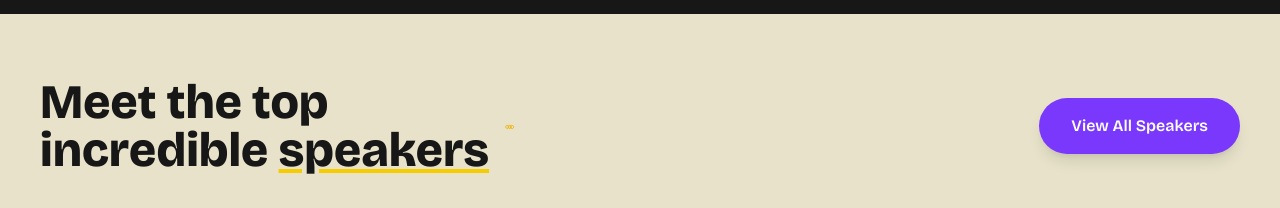
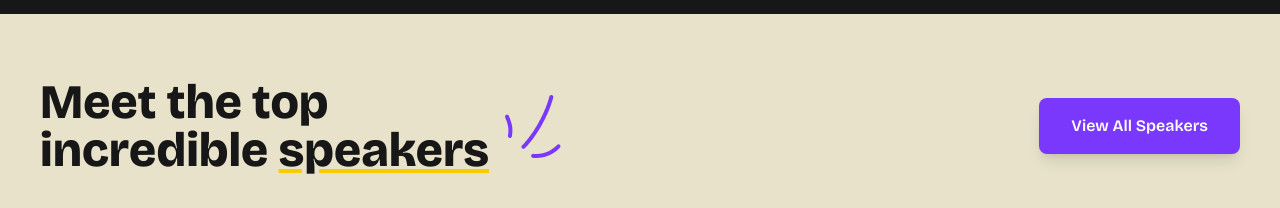
Before and after one commit to DsDigitalz/Event-Website, a React (Vite) app: page / in a window 1280 px wide. Shown: the part 2169-2377 px from the top of the page. Built offline with nearby package versions, Linux system fonts and the light colour scheme.

Commit message:
added an icon to SpeakersHeading.jsx

```diff
--- a/src/Components/SpeakersHeading.jsx
+++ b/src/Components/SpeakersHeading.jsx
@@ -2,7 +2,7 @@ import React from "react";
 
 function SpeakersHeading() {
   return (
-    <section className="bg-[#E7E2C9] py-16">
+    <section className=" bg-[#E7E2C9] py-16">
       <div className="max-w-[1440px] mx-auto lg:px-10  px-4 flex flex-col items-center md:flex-row md:justify-between">
         <div className=" flex flex-col md:flex-row md:items-center space-y-4 md:space-y-0 md:space-x-4 mb-8 md:mb-0">
           <h2 className="text-4xl lg:text-5xl font-extrabold text-[#171717] text-center md:text-left">
@@ -14,32 +14,9 @@ function SpeakersHeading() {
               speakers
             </span>
           </h2>
-          <div className="relative h-12 w-12 hidden md:block">
-            <svg
-              className="absolute top-0 left-0 w-full h-full text-yellow-500"
-              viewBox="0 0 100 100"
-              fill="none"
-              xmlns="http://www.w3.org/2000/svg"
-            >
-              <path
-                d="M5.40578 48.9774C3.80578 47.9774 2.80578 48.9774 1.80578 50.9774C0.805781 52.9774 1.80578 53.9774 3.80578 54.9774C5.80578 55.9774 6.80578 54.9774 7.80578 52.9774C8.80578 50.9774 7.80578 49.9774 5.40578 48.9774Z"
-                stroke="currentColor"
-                strokeWidth="2"
-              />
-              <path
-                d="M10.4058 48.9774C8.80578 47.9774 7.80578 48.9774 6.80578 50.9774C5.80578 52.9774 6.80578 53.9774 8.80578 54.9774C10.8058 55.9774 11.8058 54.9774 12.8058 52.9774C13.8058 50.9774 12.8058 49.9774 10.4058 48.9774Z"
-                stroke="currentColor"
-                strokeWidth="2"
-              />
-              <path
-                d="M15.4058 48.9774C13.8058 47.9774 12.8058 48.9774 11.8058 50.9774C10.8058 52.9774 11.8058 53.9774 13.8058 54.9774C15.8058 55.9774 16.8058 54.9774 17.8058 52.9774C18.8058 50.9774 17.8058 49.9774 15.4058 48.9774Z"
-                stroke="currentColor"
-                strokeWidth="2"
-              />
-            </svg>
-          </div>
+            <img src="teamicon.png" alt="" className="hidden md:block" />
         </div>
-        <button className="bg-[#7A38FC] text-white font-semibold py-4 px-8 rounded-full shadow-lg  hover:bg-[#5900ff] hover:scale-105   hover:transition-all duration-500 cursor-pointer  ">
+        <button className="bg-[#7A38FC] text-white font-semibold py-4 px-8 rounded-lg shadow-lg  hover:bg-[#5900ff] hover:scale-105   hover:transition-all duration-500 cursor-pointer  ">
           View All Speakers
         </button>
       </div>
--- a/src/Components/SpeakersSection.jsx
+++ b/src/Components/SpeakersSection.jsx
@@ -8,7 +8,7 @@ function SpeakersSection() {
         <img
           src="herovector1.png"
           alt=""
-          className="hidden lg:block absolute bottom-4 left-20"
+          className="hidden lg:block absolute bottom-10 left-20"
         />
         <div className="">
           <img src="speakerimg.png" alt="Main speaker" />
```
Also changed, not shown: public/teamicon.png (added).
